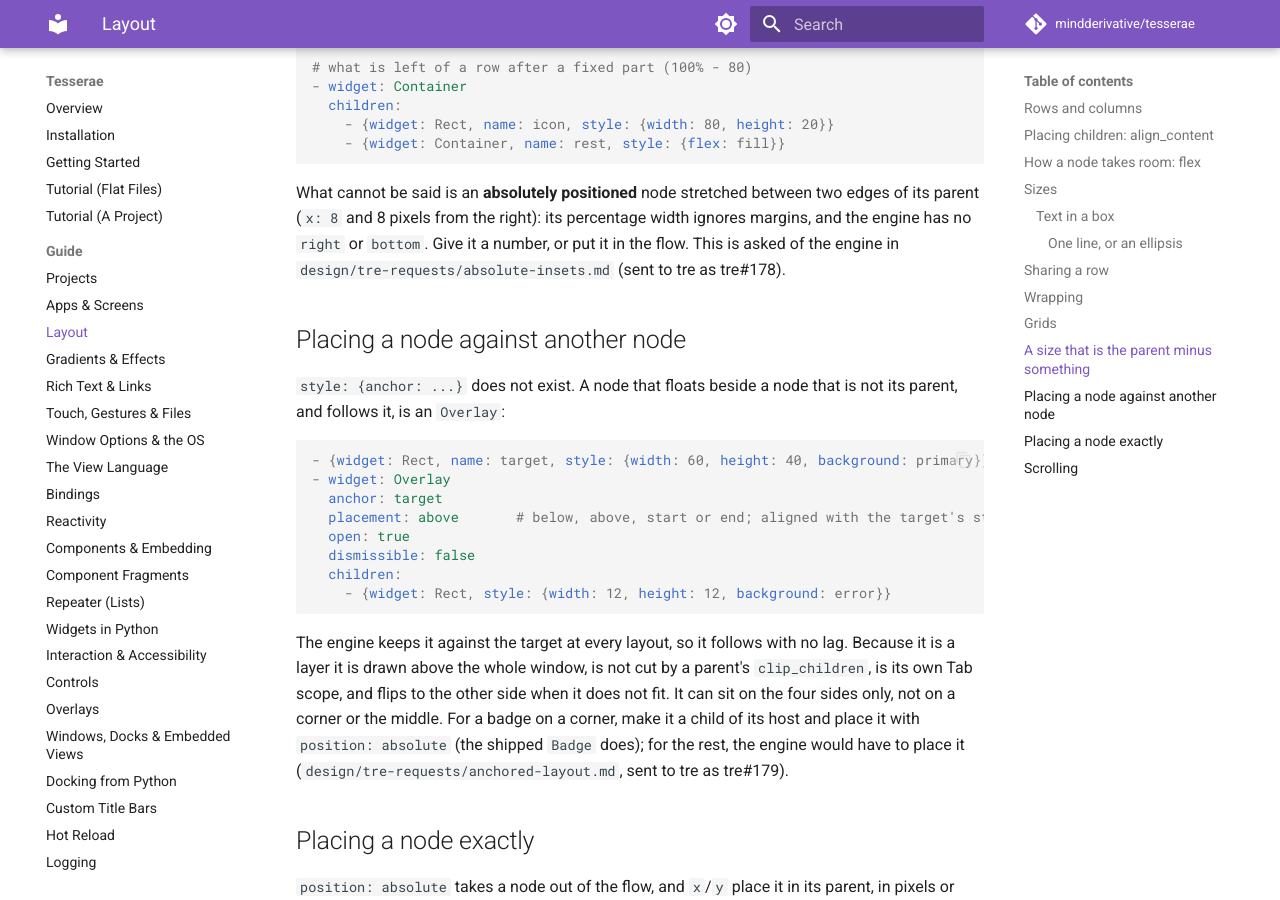
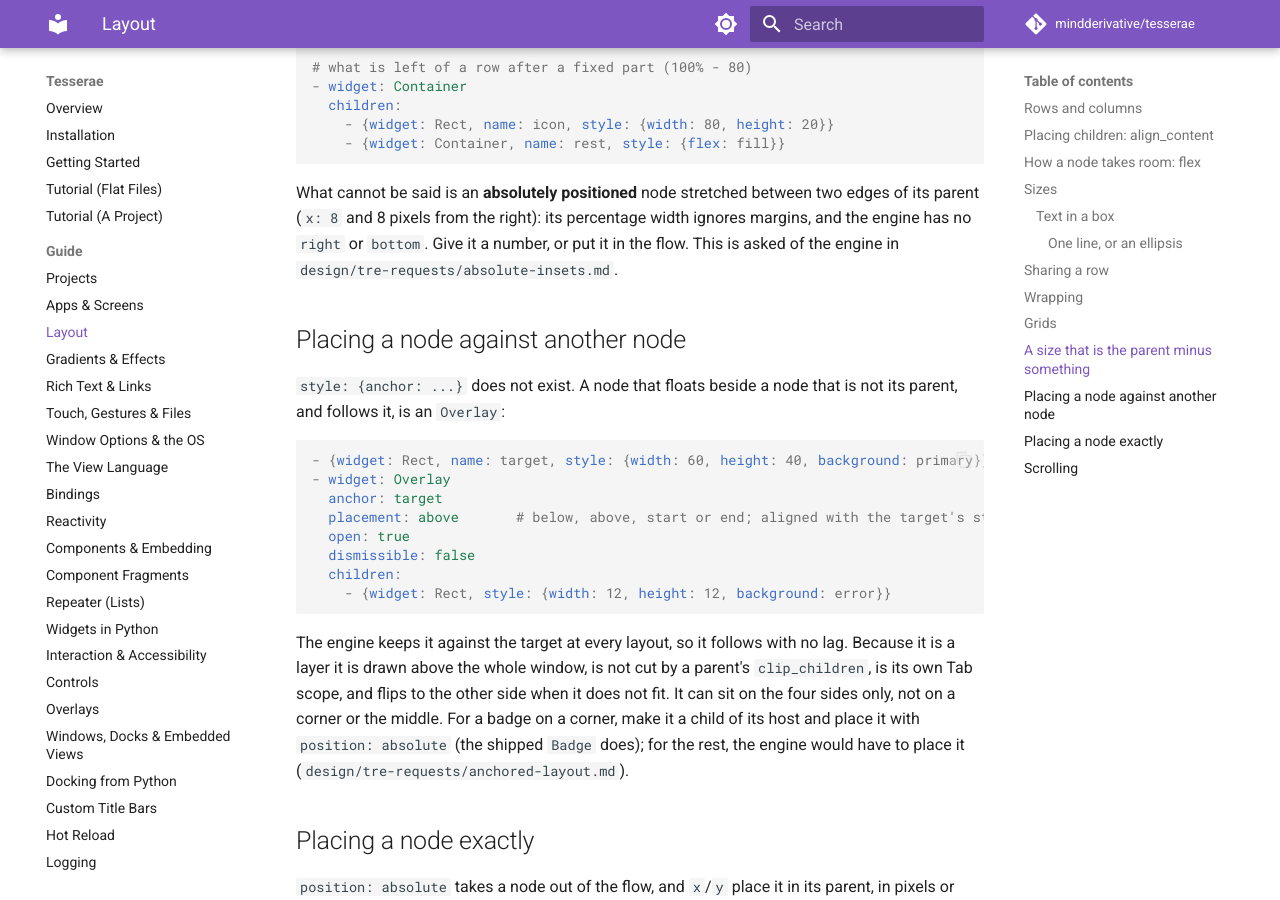
Before and after one commit to mindderivative/tesserae, an MkDocs documentation site: the page built from docs/guide/layout.md, in a window 1280 px wide and 900 px high, scrolled down 5533 px. Built offline with MkDocs 1.6.1 and Material for MkDocs 9.7.7, drawn with Linux system fonts in a browser that asks for light colours; comment, search, counter and statistics services are not loaded.

Commit message:
0.5.0.8 docs: the layout guide names no issue numbers (the changelog and the request files carry tre#178 and tre#179)
Co-Authored-By: Claude Sonnet 5.5 <noreply@anthropic.com>

```diff
--- a/docs/guide/layout.md
+++ b/docs/guide/layout.md
@@ -263,7 +263,7 @@ and follows the parent when it changes:
 
 What cannot be said is an **absolutely positioned** node stretched between two edges of its parent (`x: 8` and 8 pixels from the right): its percentage
 width ignores margins, and the engine has no `right` or `bottom`. Give it a number, or put it in the flow. This is asked of the engine in
-`design/tre-requests/absolute-insets.md` (sent to tre as tre#178).
+`design/tre-requests/absolute-insets.md`.
 
 ## Placing a node against another node
 
@@ -283,7 +283,7 @@ width ignores margins, and the engine has no `right` or `bottom`. Give it a numb
 The engine keeps it against the target at every layout, so it follows with no lag. Because it is a layer it is drawn above the whole window, is not cut by
 a parent's `clip_children`, is its own Tab scope, and flips to the other side when it does not fit. It can sit on the four sides only, not on a corner
 or the middle. For a badge on a corner, make it a child of its host and place it with `position: absolute` (the shipped `Badge` does); for the rest, the
-engine would have to place it (`design/tre-requests/anchored-layout.md`, sent to tre as tre#179).
+engine would have to place it (`design/tre-requests/anchored-layout.md`).
 
 ## Placing a node exactly
 
```
